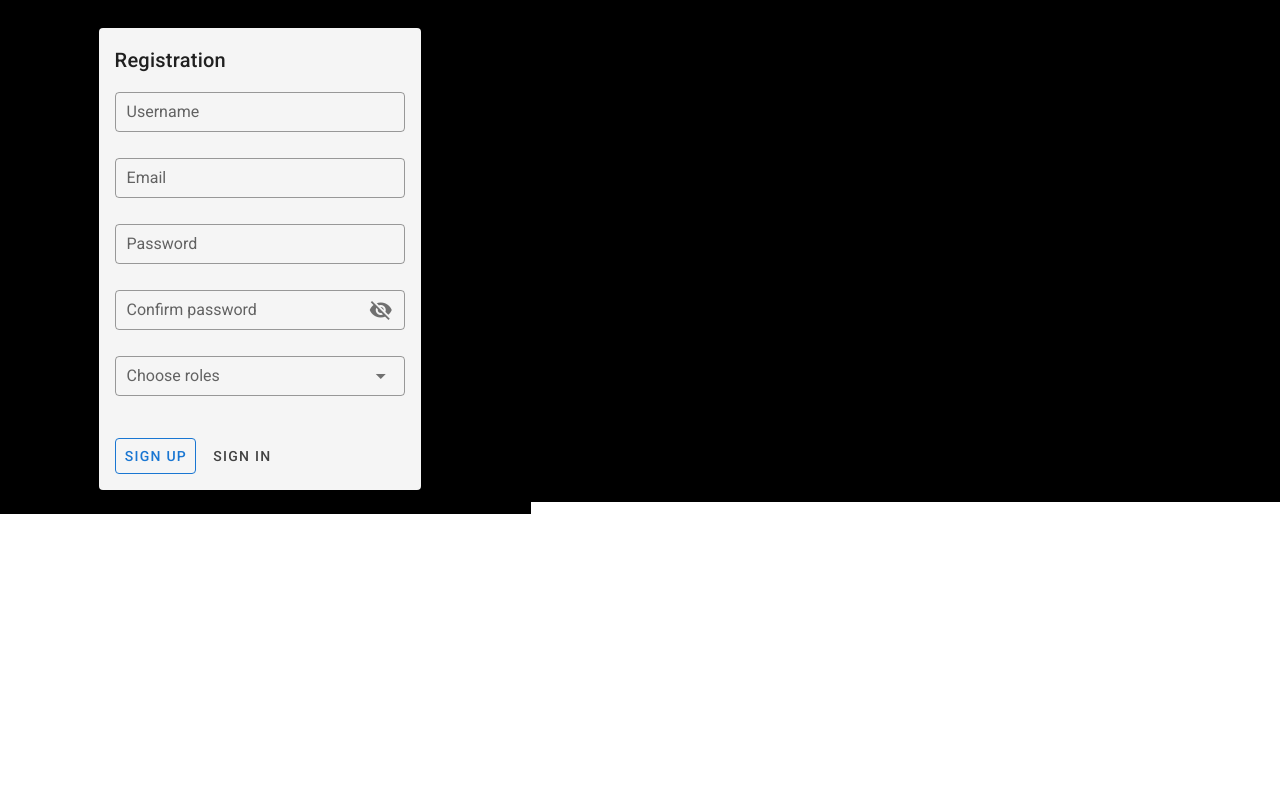
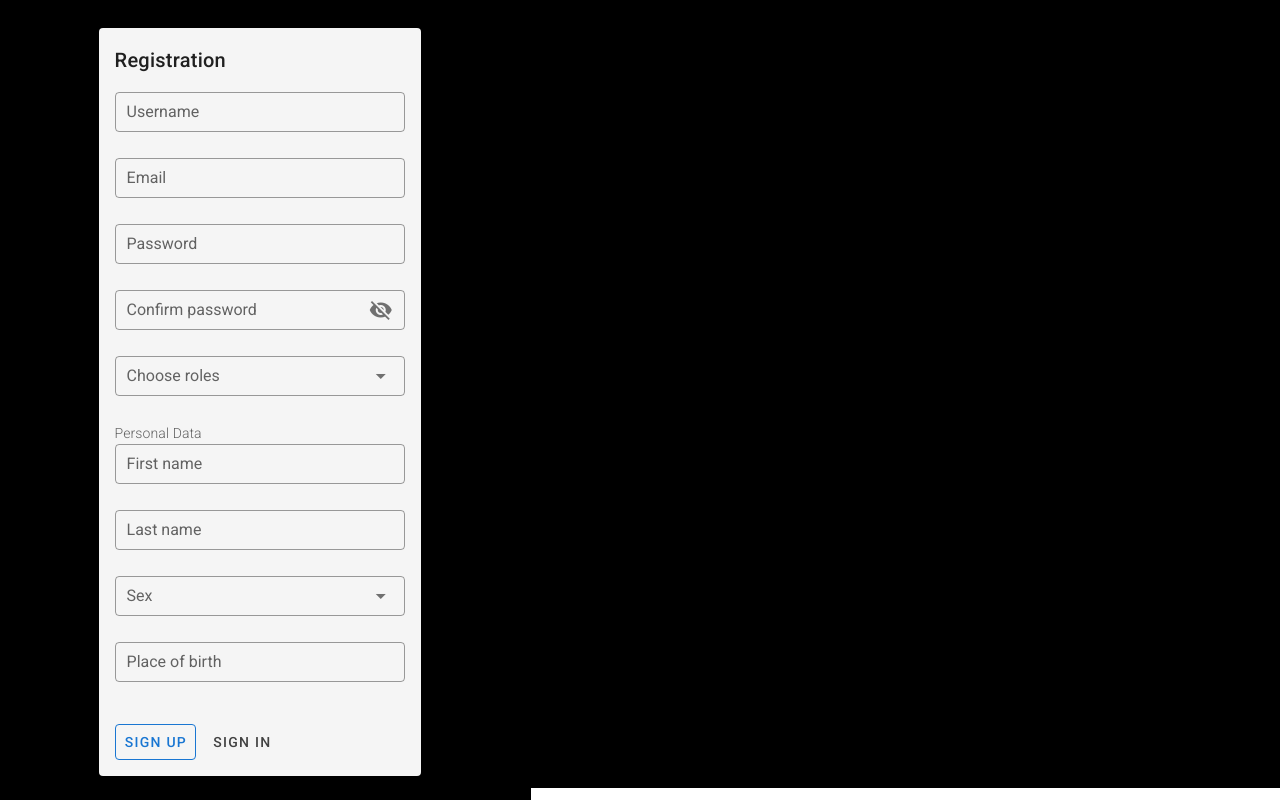
Before and after one commit to GulDilin/db-coursework-frontend, a Vue app: page /authentification/registration in a window 1280 px wide. Shown: the part 808-1608 px from the top of the page. Before the commit the page ends 1322 px from the top, so only its background shows below. Built offline with nearby package versions, Linux system fonts and the light colour scheme.

Commit message:
add personal data fields

```diff
--- a/src/components/Registration.vue
+++ b/src/components/Registration.vue
@@ -61,7 +61,7 @@
 
               <v-select
                 v-model="roles"
-                :rules="[ rules.required ]"
+                :rules="[ rules.required, rules.oneLength ]"
                 :items="availableRoles"
                 label="Choose roles"
                 outlined
@@ -72,6 +72,45 @@
                 searchable
               >
               </v-select>
+
+              <h4 class="font-weight-light">Personal Data</h4>
+
+              <v-text-field
+                v-model="firstName"
+                :rules="[ rules.required, rules.azString, rules.counter ]"
+                label="First name"
+                outlined
+                dense
+              >
+              </v-text-field>
+
+              <v-text-field
+                v-model="lastName"
+                :rules="[ rules.required, rules.azString, rules.counter ]"
+                label="Last name"
+                outlined
+                dense
+              >
+              </v-text-field>
+
+              <v-select
+                v-model="sex"
+                :rules="[ rules.required ]"
+                :items="sexes"
+                label="Sex"
+                outlined
+                dense
+              >
+              </v-select>
+
+              <v-text-field
+                v-model="placeOfBirth"
+                :rules="[ rules.required, rules.azString ]"
+                label="Place of birth"
+                outlined
+                dense
+              >
+              </v-text-field>
 
             </v-form>
           </v-card-text>
@@ -114,9 +153,15 @@
         password: "",
         confirmPassword: "",
         email: "",
-        roles: "",
+        roles: [],
+
+        firstName: "",
+        lastName: "",
+        sex: "",
+        placeOfBirth: "",
 
         availableRoles: ["Admin", "Artist"],
+        sexes: ["male", "female"],
 
         rules: {
           ...RULES,
```
